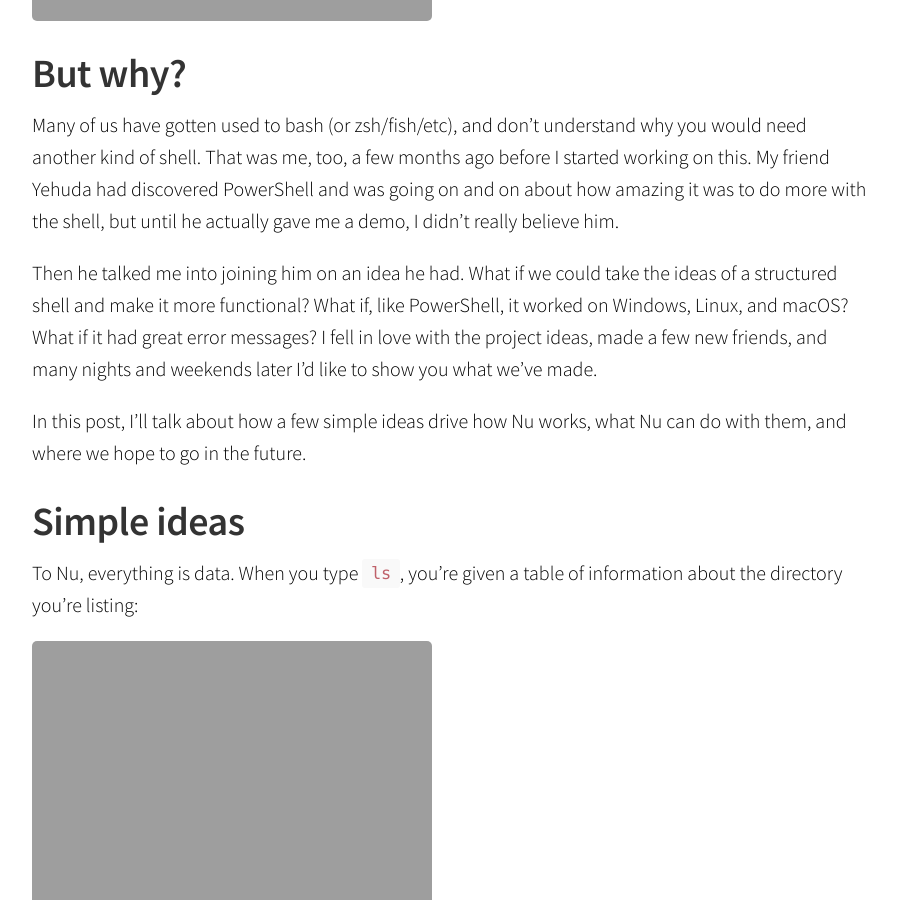
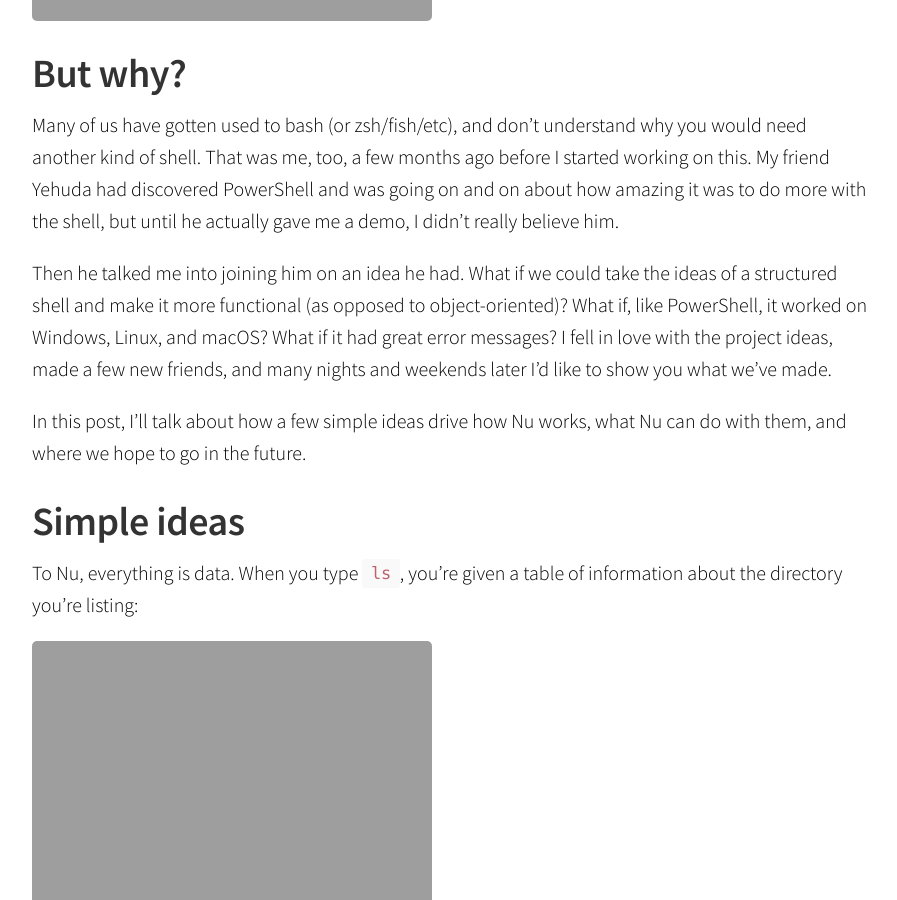
Before and after one commit to sophiajt/jntrnr.github.io, a Jekyll site: the page built from _posts/2019-08-23-introducing-nushell.md, in a window 1280 px wide and 900 px high, scrolled down 776 px. Shown: the whole window, without its empty margins (188-1085 px from the left). Built offline with Jekyll 4.4.1, drawn with Linux system fonts in a browser that asks for light colours.

Commit message:
Update 2019-08-23-introducing-nushell.md

```diff
--- a/_posts/2019-08-23-introducing-nushell.md
+++ b/_posts/2019-08-23-introducing-nushell.md
@@ -14,7 +14,7 @@
 
 Many of us have gotten used to bash (or zsh/fish/etc), and don't understand why you would need another kind of shell. That was me, too, a few months ago before I started working on this. My friend Yehuda had discovered PowerShell and was going on and on about how amazing it was to do more with the shell, but until he actually gave me a demo, I didn't really believe him.
 
-Then he talked me into joining him on an idea he had. What if we could take the ideas of a structured shell and make it more functional? What if, like PowerShell, it worked on Windows, Linux, and macOS? What if it had great error messages? I fell in love with the project ideas, made a few new friends, and many nights and weekends later I'd like to show you what we've made.
+Then he talked me into joining him on an idea he had. What if we could take the ideas of a structured shell and make it more functional (as opposed to object-oriented)? What if, like PowerShell, it worked on Windows, Linux, and macOS? What if it had great error messages? I fell in love with the project ideas, made a few new friends, and many nights and weekends later I'd like to show you what we've made.
 
 In this post, I'll talk about how a few simple ideas drive how Nu works, what Nu can do with them, and where we hope to go in the future.
 
```
